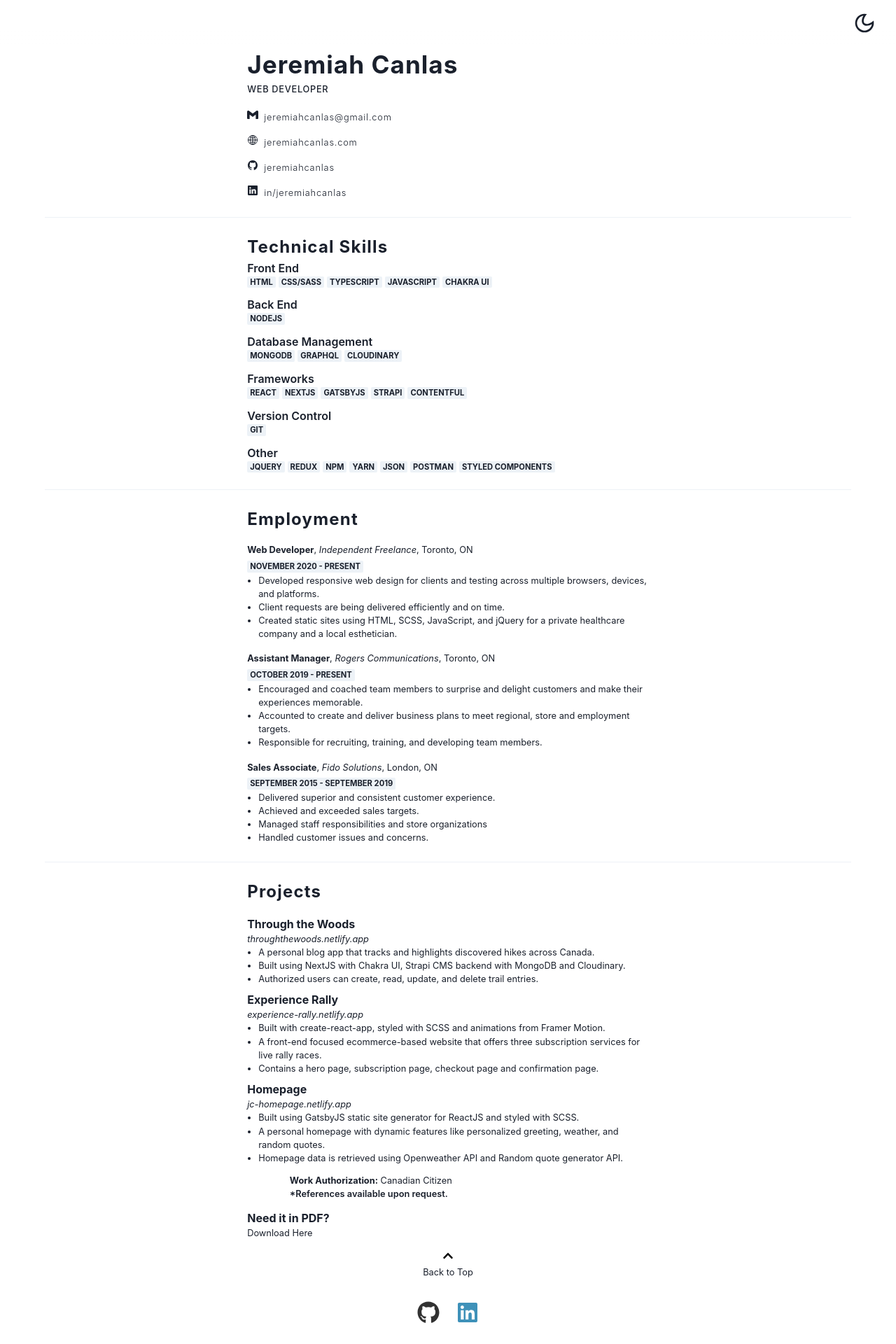
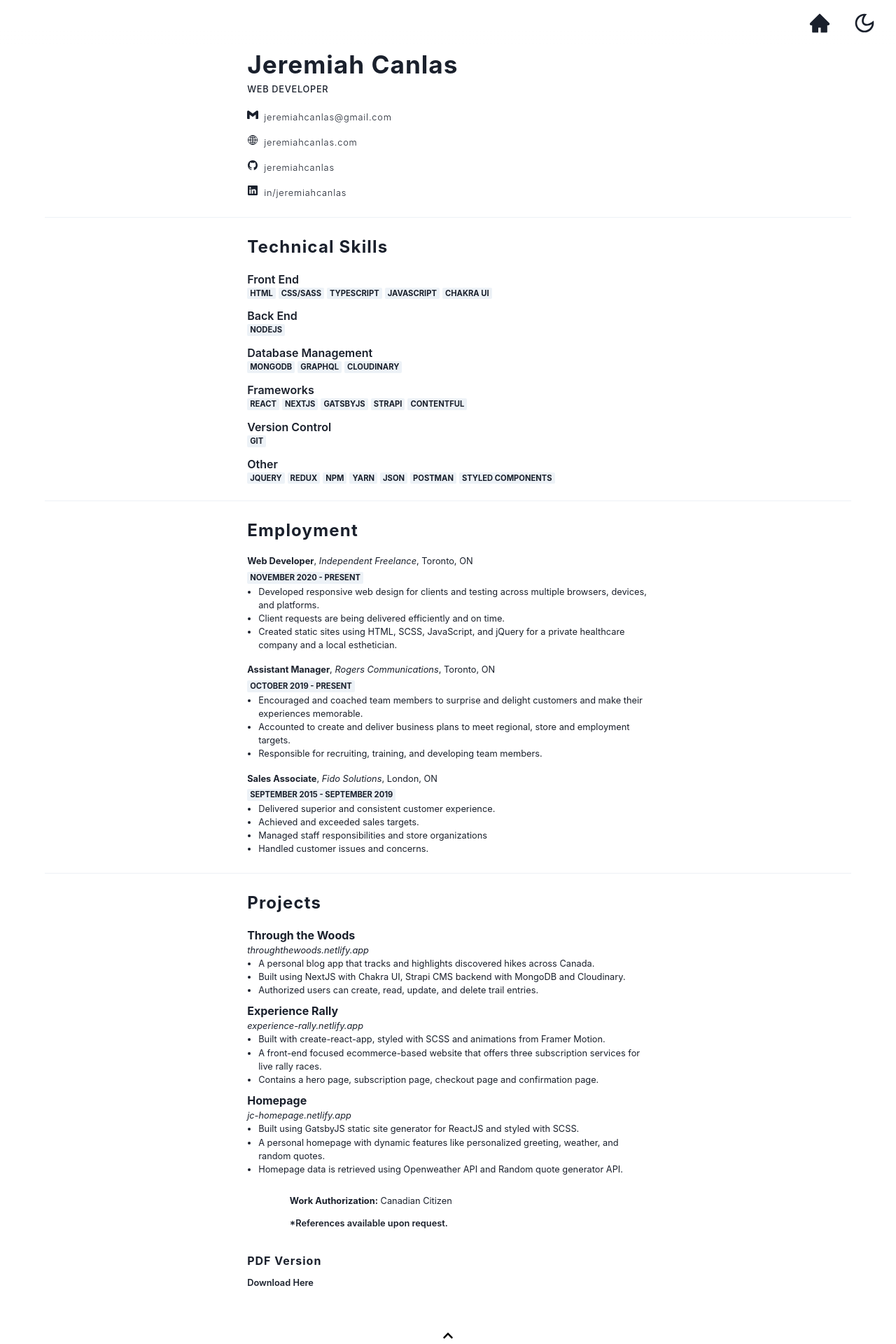
Before and after one commit to jeremiahcanlas/newport, a Next.js app: page /resume in a window 1280 px wide. Shown: the top 1920 px of the page at 70% size. Built offline with nearby package versions, Linux system fonts and the light colour scheme.

Commit message:
pdf link now works, also added home button when user navigates to /resume, added a project button scroller in about me component

```diff
--- a/components/Hero.tsx
+++ b/components/Hero.tsx
@@ -68,7 +68,7 @@ const Hero = () => {
             as={motion.button}
             initial={{ opacity: 0 }}
             animate={{ opacity: 1 }}
-            transition="0.5s ease-in 1s"
+            transition="0.5s ease-in 0.3s"
             size="md"
             mt="0.5em"
             borderWidth={"1px"}
--- a/components/Resume.tsx
+++ b/components/Resume.tsx
@@ -11,11 +11,13 @@ import {
   Link,
   UnorderedList,
   ListItem,
+  Button,
 } from "@chakra-ui/react";
 import data from "../public/data/data";
+import { FaFilePdf } from "react-icons/fa";
 
 const Resume = () => {
-  const { name, title, social, technical, employment, projects, file } =
+  const { name, title, social, technical, employment, projects, resumePath } =
     data.resume;
 
   return (
@@ -62,7 +64,7 @@ const Resume = () => {
           Technical Skills
         </Text>
 
-        <Stack spacing="3">
+        <Stack spacing="3" mt="1em">
           {technical.map((item) => (
             <Box key={item.type}>
               <Text as="h3" fontSize={"1em"} fontWeight={600}>
@@ -136,18 +138,30 @@ const Resume = () => {
           ))}
         </Stack>
       </Container>
-      <Container my="1em" fontSize={"0.8em"}>
+      <Container my="2em" fontSize={"0.8em"}>
         <Text>
           <b>Work Authorization:</b> Canadian Citizen
         </Text>
-        <Text fontWeight={600}>*References available upon request.</Text>
+        <Text fontWeight={600} mt="1em">
+          *References available upon request.
+        </Text>
       </Container>
-      <Container>
-        <Text fontSize={"1em"} fontWeight={700}>
-          Need it in PDF?
-        </Text>
-        <Link href={""}>
-          <Text fontSize={"0.8em"}>Download Here</Text>
+      <Container my="2em">
+        <Box>
+          <Text
+            fontSize={"1em"}
+            fontWeight={700}
+            letterSpacing="1px"
+            display={"inline-block"}
+          >
+            PDF Version
+          </Text>
+        </Box>
+
+        <Link href={resumePath} target="_blank">
+          <Button fontSize={"0.8em"} variant="unstyled">
+            Download Here
+          </Button>
         </Link>
       </Container>
     </Box>
--- a/components/Toggle.tsx
+++ b/components/Toggle.tsx
@@ -1,8 +1,12 @@
 import { useColorMode, Button, Icon, Box } from "@chakra-ui/react";
 import { CgMoon, CgSun } from "react-icons/cg";
+import { AiFillHome } from "react-icons/ai";
+import { useRouter } from "next/router";
+import Link from "next/link";
 
 const Toggle = () => {
   const { colorMode, toggleColorMode } = useColorMode();
+  const router = useRouter();
 
   return (
     <Box
@@ -17,6 +21,17 @@ const Toggle = () => {
       }
     >
       <Box textAlign={"right"}>
+        {router.pathname === "/resume" && (
+          <Link href={"/"} passHref>
+            <Button
+              variant={"ghost"}
+              size={"md"}
+              _focus={{ outline: "none" }} // this removes chakra ui weird focus border
+            >
+              <Icon fontSize={["1.2em", "2em"]} as={AiFillHome} />
+            </Button>
+          </Link>
+        )}
         <Button
           variant={"ghost"}
           size={"md"}
--- a/public/data/data.tsx
+++ b/public/data/data.tsx
@@ -26,6 +26,7 @@ const data = {
   resume: {
     name: "Jeremiah Canlas",
     title: "Web Developer",
+    resumePath: "/resume/resume.pdf",
     social: [
       {
         name: "email",
```
Also changed, not shown: components/AboutMe.tsx (+26 -2 lines), components/Projects.tsx (+8 -2 lines).
